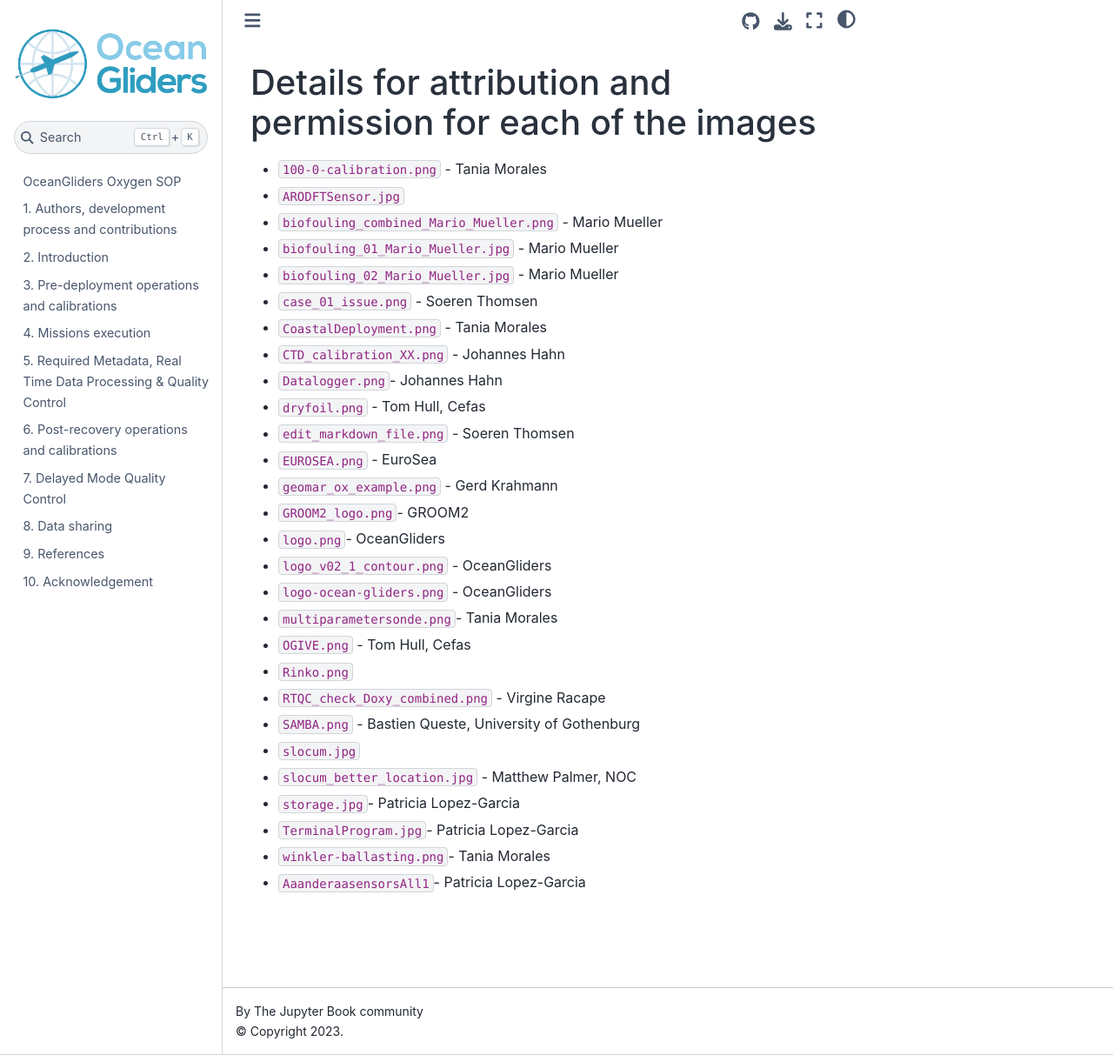
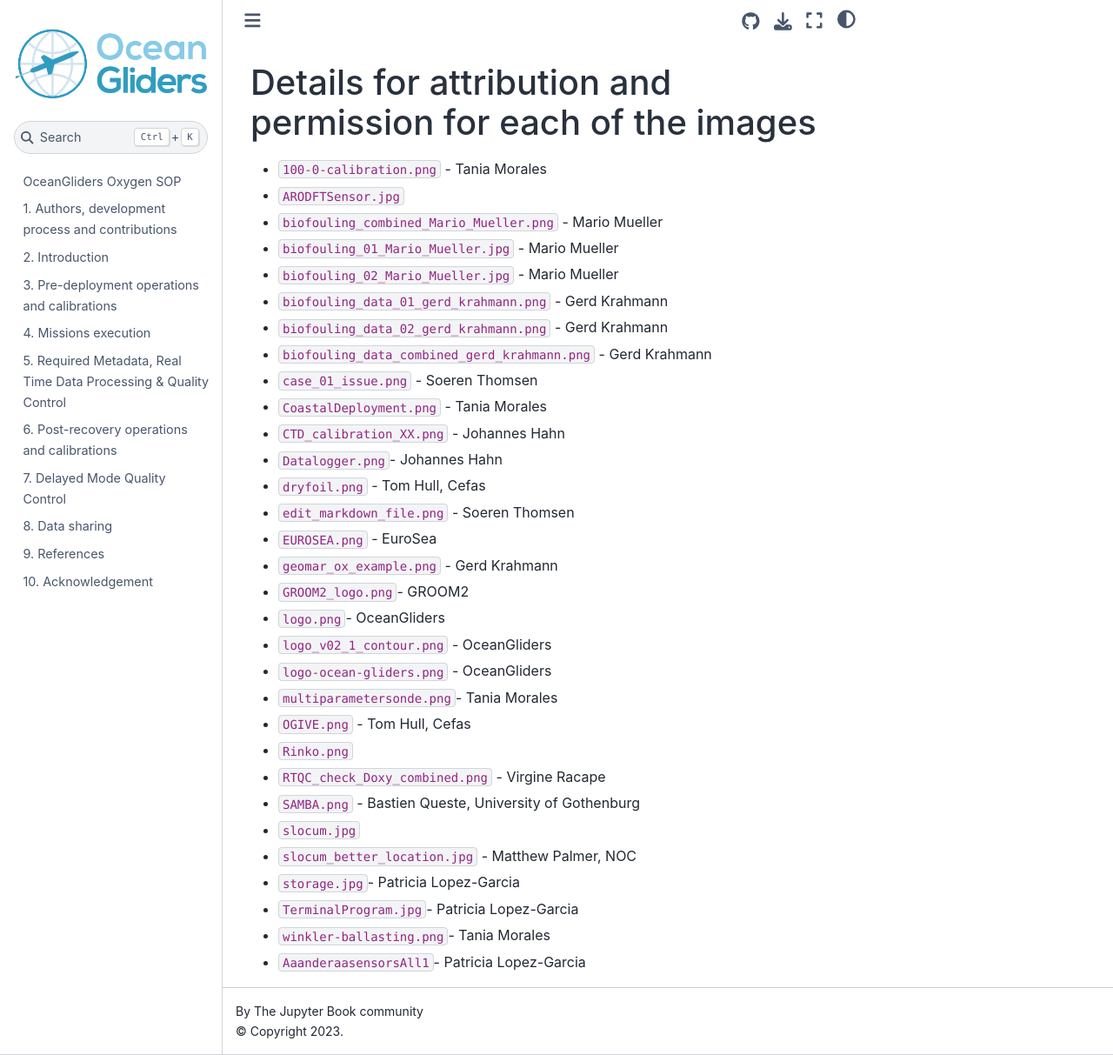
Before and after one commit to OceanGlidersCommunity/Oxygen_SOP, a Jupyter Book: the page built from images/permissions.md, in a window 1280 px wide and 1213 px high. Shown: the whole window at 87% size. Built offline with Jupyter Book 1.0.4 settings and Sphinx 7.4.7 and the Sphinx Book theme 1.1.4, drawn with Linux system fonts in a browser that asks for light colours.

Commit message:
image credits Gerd Krahmann biofouling data ex.

```diff
--- a/images/permissions.md
+++ b/images/permissions.md
@@ -5,6 +5,9 @@
 - `biofouling_combined_Mario_Mueller.png` - Mario Mueller
 - `biofouling_01_Mario_Mueller.jpg` - Mario Mueller
 - `biofouling_02_Mario_Mueller.jpg` - Mario Mueller
+- `biofouling_data_01_gerd_krahmann.png` - Gerd Krahmann
+- `biofouling_data_02_gerd_krahmann.png` - Gerd Krahmann
+- `biofouling_data_combined_gerd_krahmann.png` - Gerd Krahmann
 - `case_01_issue.png` - Soeren Thomsen
 - `CoastalDeployment.png` - Tania Morales
 - `CTD_calibration_XX.png` - Johannes Hahn
```
